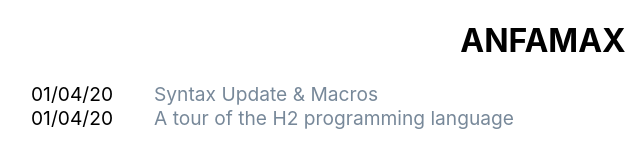
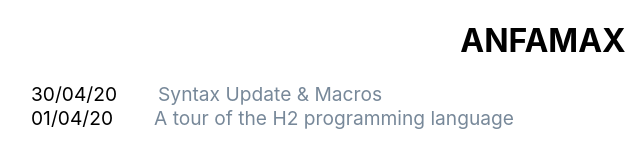
Before and after one commit to ANFAMAX/anfamax.github.io, a plain HTML site: page index.html in a window 1280 px wide. Shown: the full height of the page, 97-737 px from the left. Drawn offline with Linux system fonts and the light colour scheme.

Commit message:
Add files via upload

```diff
--- a/index.html
+++ b/index.html
@@ -9,7 +9,7 @@
     <div class="Home">
       <h1>ANFAMAX</h1>
       <div class ="ArticleLink">
-        <p>01/04/20</p>
+        <p>30/04/20</p>
         <a href="h2_1.html">Syntax Update & Macros</a>
       </div>
       <div class="ArticleLink">
```
